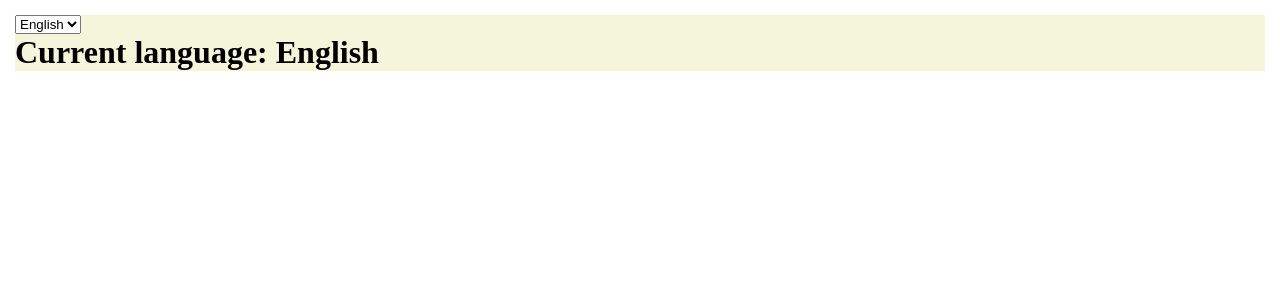
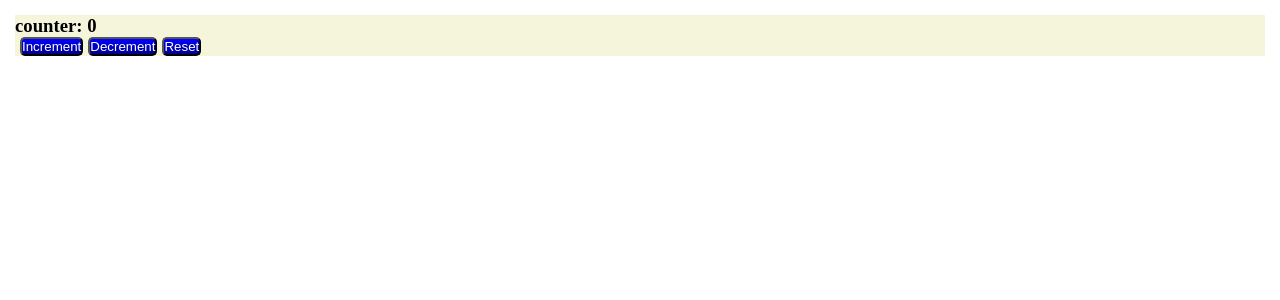
Before and after one commit to Simulaemanuele/react-exercises, a React (Create React App) app: page / in a window 1280 px wide. Shown: the top 300 px of the page. Built offline with nearby package versions, Linux system fonts and the light colour scheme.

Commit message:
exercise: Function-components-and-Hooks/useCallback done

```diff
--- a/src/App.js
+++ b/src/App.js
@@ -1,6 +1,5 @@
-import React, { useState } from "react";
-import { DisplayLanguage } from "./components/DisplayLanguage";
-import { LanguageContext } from "./components/LanguageContext";
+import React from "react";
+import { ClickCounter } from "./components/ClickCounter";
 
 
 
@@ -8,24 +7,14 @@ import { LanguageContext } from "./components/LanguageContext";
 
 
 export function App() {
-    const [language, setLanguage] = useState('en')
 
-    function handleSelectLanguage(event) {
-        setLanguage(event.target.value)
-    }
 
 
 
 
     return (
         <div className="mainContainer">
-            <select value={language} onChange={handleSelectLanguage}>
-                <option value='en'>English</option>
-                <option value='it'>Italiano</option>
-            </select>
-            <LanguageContext.Provider value={language}>
-                <DisplayLanguage />
-            </LanguageContext.Provider>
+            <ClickCounter />
         </div>
     )
 
--- /dev/null
+++ b/src/components/ClickCounter.js
@@ -0,0 +1,20 @@
+import { useCounter } from "./useCounter"
+
+export function ClickCounter({initialValue = 0}){
+    const {counter, onIncrement, onDecrement, onReset} = useCounter(initialValue)
+
+
+
+
+    return(
+        <div>
+            <h3>counter: {counter}</h3>
+            <div>
+                <button onClick={onIncrement}>Increment</button>
+                <button onClick={onDecrement}>Decrement</button>
+                <button onClick={onReset}>Reset</button>
+
+            </div>
+        </div>
+    )
+}
--- a/src/components/DisplayLanguage.js
+++ /dev/null
@@ -1,22 +0,0 @@
-import { useContext } from "react";
-import { LanguageContext } from "./LanguageContext";
-
-const Languages = {
-    en: {
-        CURRENT_LANGUAGE: 'English'
-    },
-
-    it: {
-        CURRENT_LANGUAGE: 'Italiano'
-    }
-}
-
-export function DisplayLanguage(){
-    const language = useContext(LanguageContext)
-
-    return(
-        <div>
-            <h1>Current language: {Languages[language].CURRENT_LANGUAGE}</h1>
-        </div>
-    )
-}
--- a/src/components/LanguageContext.js
+++ /dev/null
@@ -1,3 +0,0 @@
-import { createContext } from "react";
-
-export const LanguageContext = createContext()
--- /dev/null
+++ b/src/components/useCounter.js
@@ -0,0 +1,24 @@
+import { useState, useCallback } from "react";
+
+export function useCounter({initialValue = 0}){
+    const [counter, setCounter] = useState(initialValue)
+
+    const handleCounterIncrement = useCallback(function handleCounterIncrement(){
+        setCounter((number) => number + 1 )
+    },[])
+
+    const handleCounterDecrement = useCallback(function handleCounterDecrement(){
+        setCounter((number) => number - 1 )
+    },[])
+
+    const handleCounterReset = useCallback(function handleCounterReset(){
+        setCounter(initialValue)
+    }, [initialValue])
+
+    return {
+        counter: counter,
+        onIncrement: handleCounterIncrement,
+        onDecrement: handleCounterDecrement,
+        onReset: handleCounterReset
+    }
+}
```
